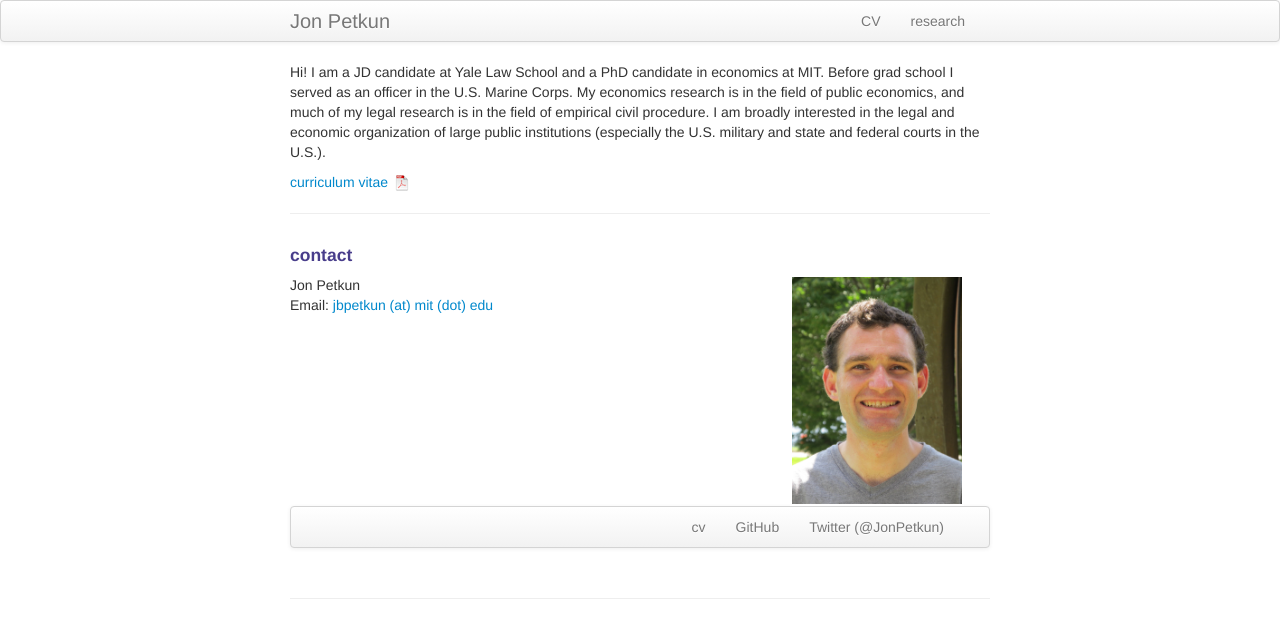
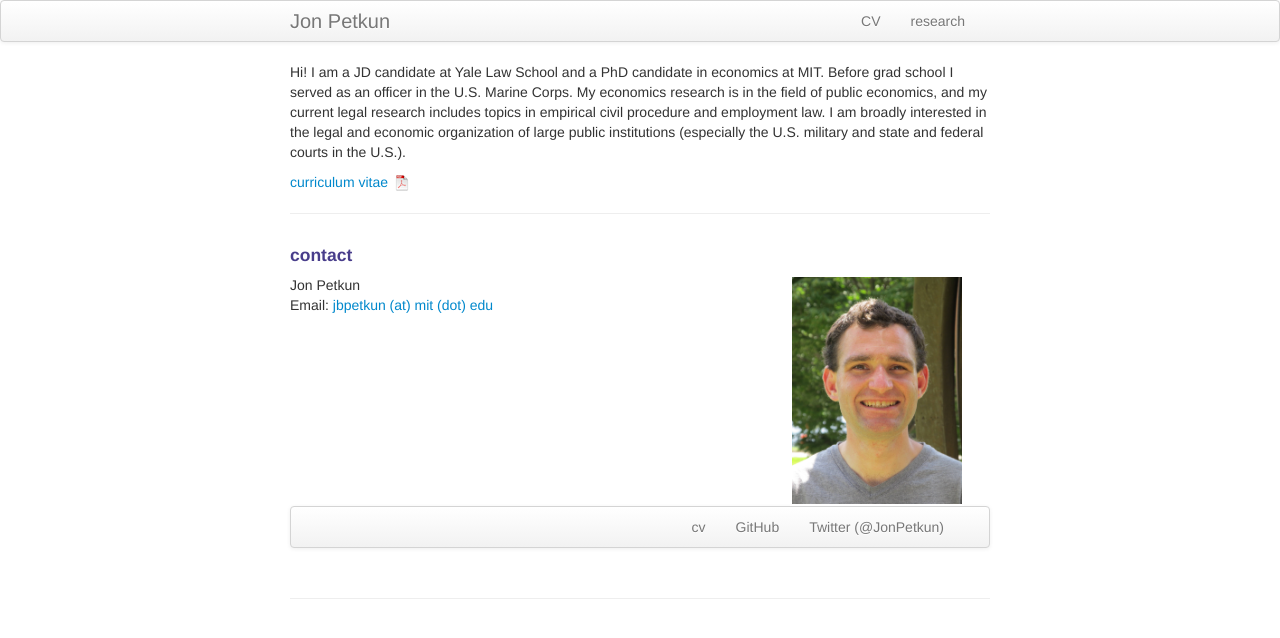
Before and after one commit to jbpetkun/jbpetkun.github.io, a Jekyll site: the page built from index.md, in a window 1280 px wide. Shown: the top 638 px of the page. Built offline with Jekyll 4.4.1, drawn with Linux system fonts in a browser that asks for light colours.

```diff
--- a/index.md
+++ b/index.md
@@ -2,10 +2,10 @@
 layout: frontpage
 title: Jon Petkun
 description: Jon Petkun is a JD candidate at Yale University and a PhD candidate in economics at MIT.
-keywords: Jon, Petkun, judges, judging
+keywords: Jon, Jonathan, Petkun, academic, website
 ---
 
-Hi! I am a JD candidate at Yale Law School and a PhD candidate in economics at MIT. Before grad school I served as an officer in the U.S. Marine Corps. My economics research is in the field of public economics, and much of my legal research is in the field of empirical civil procedure. I am broadly interested in the legal and economic organization of large public institutions (especially the U.S. military and state and federal courts in the U.S.).
+Hi! I am a JD candidate at Yale Law School and a PhD candidate in economics at MIT. Before grad school I served as an officer in the U.S. Marine Corps. My economics research is in the field of public economics, and my current legal research includes topics in empirical civil procedure and employment law. I am broadly interested in the legal and economic organization of large public institutions (especially the U.S. military and state and federal courts in the U.S.).
 
 [curriculum vitae ![CV as pdf]({{ BASE_PATH }}/pages/icons16/pdf-icon.png)]({{ BASE_PATH }}/assets/CV.pdf)<br/>
 
```
